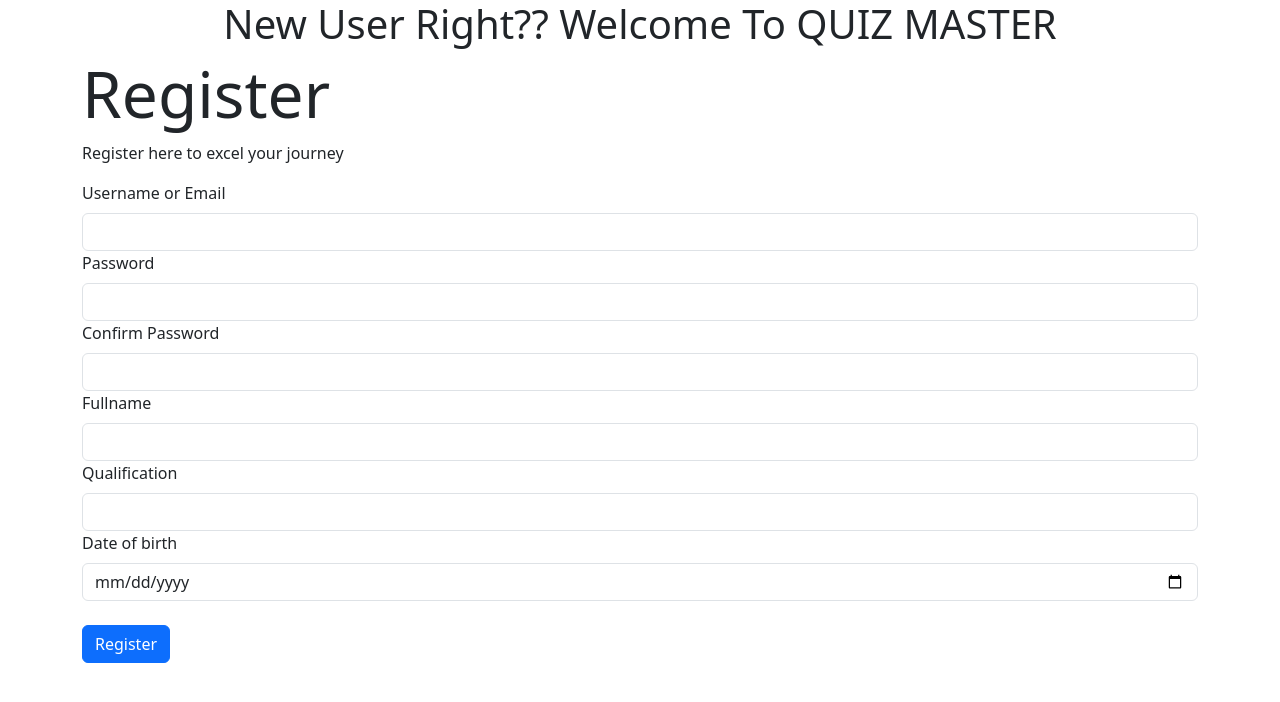
After one commit to 23f3003549/quiz-master-mad1project, a Flask app: page /register in a window 1280 px wide. The commit adds this page. Shown: the top 702 px of the page. Run offline with Flask 3, Linux system fonts and the light colour scheme.

Commit message:
basic login and register functionality

```diff
--- a/app.py
+++ b/app.py
@@ -1,4 +1,4 @@
-from flask import Flask ,render_template
+from flask import Flask ,render_template,request, redirect, url_for, flash
 from flask_sqlalchemy import SQLAlchemy
 
 app = Flask(__name__)
--- a/routes.py
+++ b/routes.py
@@ -1,6 +1,73 @@
-from flask import render_template
+from flask import render_template,request,url_for,flash,redirect
 from app import app
+from datetime import datetime
+from models import db, User,Subject,Quiz,Question,Chapter
+from werkzeug.security import generate_password_hash, check_password_hash
 
 @app.route('/')
 def index():
     return render_template('index.html')
+@app.route('/', methods=['POST'])
+def ind_post():
+    username=request.form.get('username')
+    password=request.form.get('password')
+    return "username:"+username+" password:"+ password
+
+@app.route('/login')
+def login():
+    return render_template('login.html')
+@app.route('/login', methods=['POST'])
+def login_post():
+    username=request.form.get('username')
+    password=request.form.get('password')
+
+    if not username or not password:
+        flash("Enter username and password")
+
+    user=User.query.filter_by(username=username).first()
+
+    if not user:
+        flash('Username does not exists')
+        return redirect(url_for('login'))
+    if not check_password_hash(user.passhash, password):
+        flash('Incorrect password')
+        return redirect(url_for('login'))
+
+    return "Successfully login"
+
+
+@app.route('/register')
+def register():
+    return render_template('register.html')
+
+
+@app.route('/register', methods=['POST'])
+def register_post():
+    username=request.form.get('username')
+    password=request.form.get('password')
+    c_password=request.form.get('password1')
+    fullname=request.form.get('fullname')
+    qualification=request.form.get('qualification')
+    dob=request.form.get('dob')
+    date_object=datetime.strptime(dob,'%Y-%m-%d')
+
+    if not username or not password or not c_password:
+        flash("please fill out these fields")
+        return redirect(url_for('register'))
+    if password!=c_password:
+        flash("Password do not match ")
+        return redirect(url_for('register'))
+    user = User.query.filter_by(username=username).first()
+    if user:
+        flash('Username is already exists')
+        return redirect(url_for('register'))
+
+
+
+
+    password_hash=generate_password_hash(password)
+
+    new_user = User(username=username, passhash=password_hash, fullName=fullname, qualification=qualification, dob=date_object)
+    db.session.add(new_user)
+    db.session.commit()
+    return redirect(url_for('login'))
--- a/templates/index.html
+++ b/templates/index.html
@@ -11,7 +11,7 @@
     <div>
         <h1>Login</h1>
         <p>Login here to quick start your journey</p>
-        <form action=" " class="logform">
+        <form action=" " class="logform" method="post">
             <div class="form-group">
                 <label for="username">Username or Email</label>
                 <input type="text" name="username">
@@ -23,9 +23,11 @@
             <div style="display: block;" class="form-group">
                 <button type="submit">Login</button>
                 <div><p>new user</p>
-                <button type="submit">Register</button>
+                    <input type="submit" value="loginhere" class="btn btn-primary">
                 </div>
+
             </div>
+
 
         </form>
 
--- /dev/null
+++ b/templates/layout.html
@@ -0,0 +1,38 @@
+<!DOCTYPE html>
+<html lang="en">
+<head>
+    <meta charset="UTF-8">
+    <meta name="viewport" content="width=device-width, initial-scale=1.0">
+    <!-- Bootstrap CSS -->
+<link href="https://cdn.jsdelivr.net/npm/bootstrap@5.3.2/dist/css/bootstrap.min.css" rel="stylesheet">
+<link rel="stylesheet" href="https://cdnjs.cloudflare.com/ajax/libs/aos/2.3.4/aos.css">
+<link href="https://cdn.jsdelivr.net/npm/bootstrap@5.3.3/dist/css/bootstrap.min.css" rel="stylesheet" integrity="sha384-QWTKZyjpPEjISv5WaRU9OFeRpok6YctnYmDr5pNlyT2bRjXh0JMhjY6hW+ALEwIH" crossorigin="anonymous">
+
+
+
+    <title>
+        {% block title %}
+            Quiz Master
+        {% endblock  %}
+    </title>
+    {% block style %}
+
+    {% endblock %}
+</head>
+<body>
+    <div class="container">
+    {% block content %}
+
+    {% endblock %}
+
+    {% block script %}
+
+    {% endblock %}
+    </div>
+ <!-- Bootstrap Bundle with Popper -->
+<script src="https://cdn.jsdelivr.net/npm/bootstrap@5.3.2/dist/js/bootstrap.bundle.min.js"></script>
+<script src="https://cdnjs.cloudflare.com/ajax/libs/aos/2.3.4/aos.js"></script>
+<script src="https://cdn.jsdelivr.net/npm/bootstrap@5.3.3/dist/js/bootstrap.bundle.min.js" integrity="sha384-YvpcrYf0tY3lHB60NNkmXc5s9fDVZLESaAA55NDzOxhy9GkcIdslK1eN7N6jIeHz" crossorigin="anonymous"></script>
+
+</body>
+</html>
--- /dev/null
+++ b/templates/register.html
@@ -0,0 +1,48 @@
+{% extends 'layout.html' %}
+{% block title %}
+register
+{% endblock  %}
+
+{% block content %}
+<h1 style="text-align: center;"> New User Right?? Welcome To QUIZ MASTER</h1>
+    <div>
+        <h1 class="display-3">Register</h1>
+        <p>Register here to excel your journey</p>
+        <form action=" " class="logform" method="post">
+            <div class="form-group">
+                <label for="username" class="form-label">Username or Email</label>
+                <input type="text" name="username" class="form-control">
+            </div>
+            <div class="form-group">
+                <label for="password" class="form-label">Password</label>
+                <input type="password" name="password" required class="form-control">
+            </div>
+            <div class="form-group">
+                <label for="password1" class="form-label">Confirm Password</label>
+                <input type="password" name="password1" required class="form-control">
+            </div>
+            <div class="form-group">
+                <label for="fullname" class="form-label">Fullname</label>
+                <input type="text" name="fullname" required class="form-control">
+            </div>
+            <div class="form-group">
+                <label for="qualification" class="form-label">Qualification</label>
+                <input type="text" name="qualification" class="form-control">
+            </div>
+            <div class="form-group">
+                <label for="dob" class="form-label">Date of birth</label>
+                <input type="date" name="dob" class="form-control">
+            </div>
+            <br>
+           <div class="form-group">
+            <input type="submit" value="Register" class="btn btn-primary">
+           </div>
+
+        </form>
+
+
+
+    </div>
+
+
+{% endblock %}
```
Also changed, not shown: templates/login.html (added, +32 -0 lines), instance/db.sqlite3, 1 other file.
